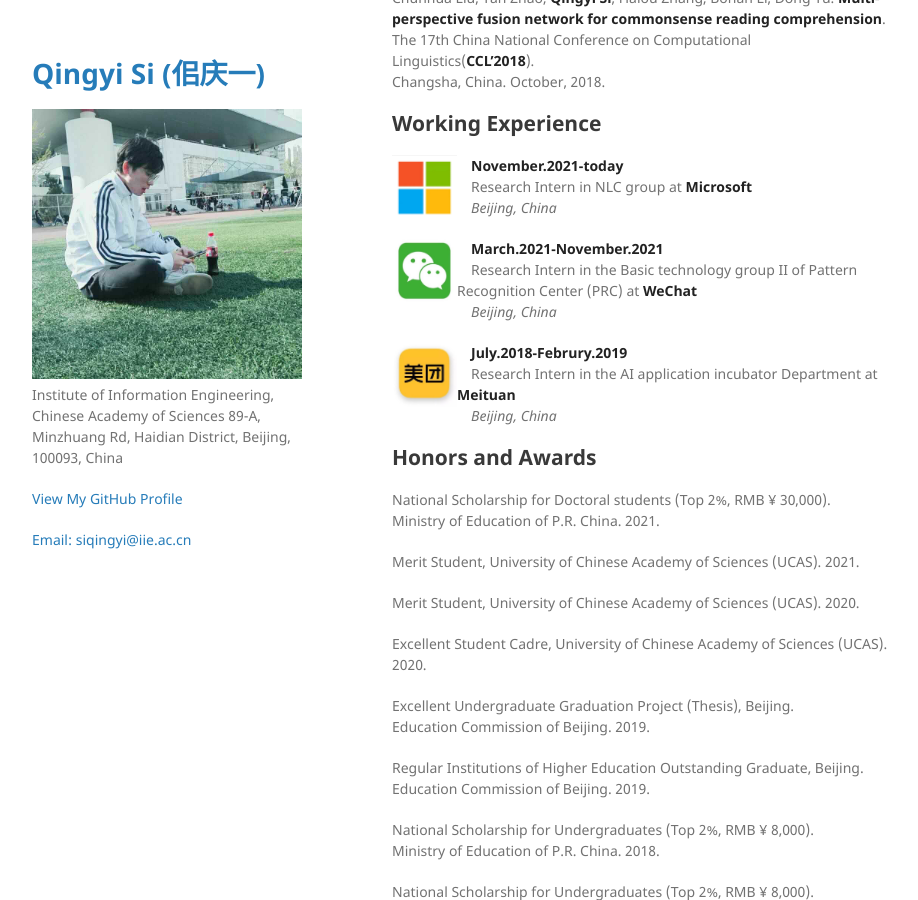
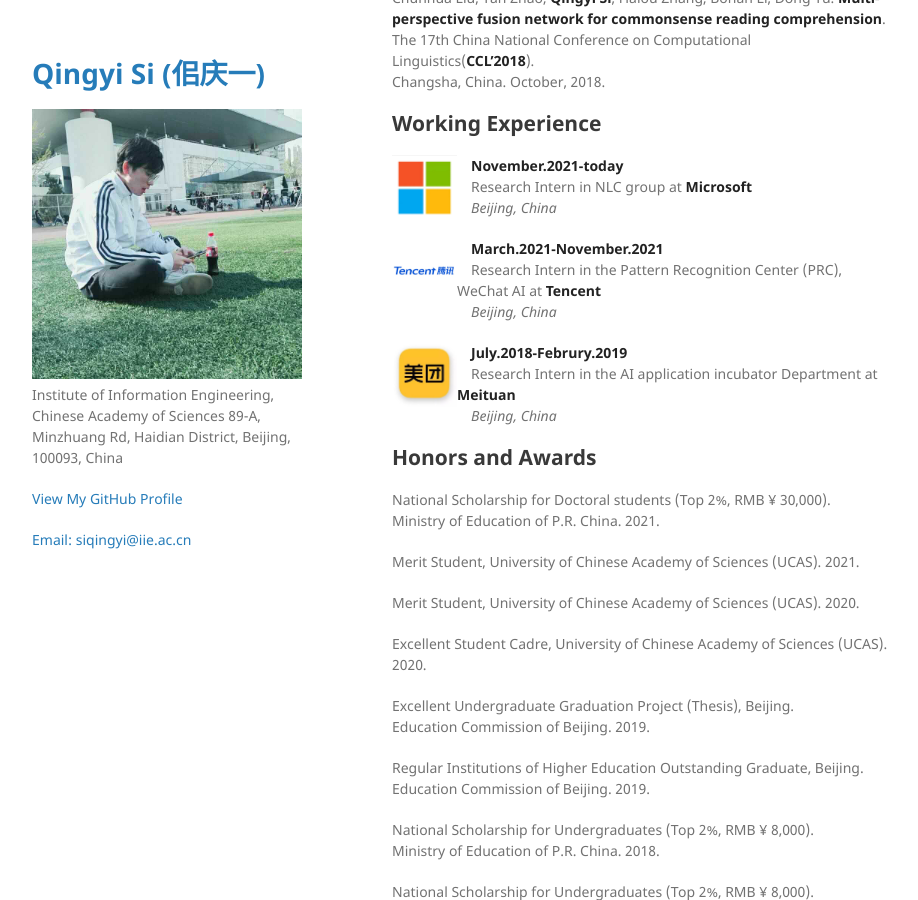
Before and after one commit to PhoebusSi/siqingyi, a Jekyll site: the page built from index.md, in a window 1280 px wide and 900 px high, scrolled down 991 px. Shown: the whole window, without its empty margins (178-1096 px from the left). Built offline with Jekyll 4.4.1, drawn with Linux system fonts in a browser that asks for light colours; our own code applies the rules of GitHub Pages for plain Markdown files.

Commit message:
Update index.md

```diff
--- a/index.md
+++ b/index.md
@@ -47,9 +47,9 @@ Changsha, China. October, 2018.
 
 
 
-<img align="left" src="https://github.com/PhoebusSi/siqingyi/raw/gh-pages/assets/img/Wechat.jpg" width = "65" height = "65"/>
+<img align="left" src="https://github.com/PhoebusSi/siqingyi/raw/gh-pages/assets/img/Tencent.jpg" width = "65" height = "65"/>
 &emsp;**March.2021-November.2021**
-&emsp;Research Intern in the Basic technology group II of Pattern Recognition Center (PRC) at **WeChat**
+&emsp;Research Intern in the Pattern Recognition Center (PRC), WeChat AI at **Tencent**
 &emsp;*Beijing, China*
 
 <img align="left" src="https://github.com/PhoebusSi/siqingyi/raw/gh-pages/assets/img/Meituan.png" width = "65" height = "65"/>
```
